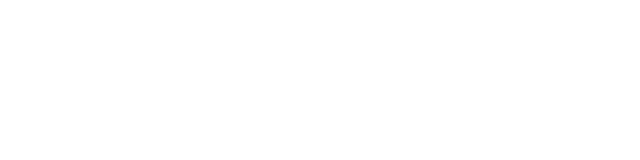
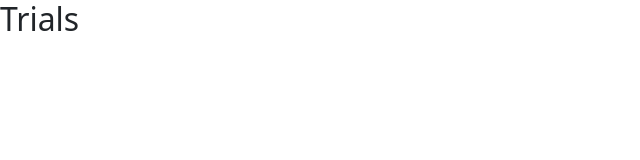
Before and after one commit to Kidd-nash/Task-Project, a React (Create React App) app: page /trials in a window 1280 px wide. Before the commit this address had no page. Shown: the top 160 px of the page, without its empty margins (0-640 px from the left). Built offline with nearby package versions, Linux system fonts and the light colour scheme.

Commit message:
trials to test out things im confused and new to...

```diff
--- a/src/App.js
+++ b/src/App.js
@@ -1,12 +1,14 @@
 import { BrowserRouter as Router, Routes, Route, Link } from "react-router-dom";
 import AppOne from "./AppOne";
 import AppTwo from "./AppTwo";
+import Trials from "./Trials";
 
 function Home() {
   return (
     <div>
       <Link to="/app1" className="btn btn-primary m-2">App One</Link>
       <Link to="/app2" className="btn btn-secondary m-2">App Two</Link>
+      <Link to="/trials" className="btn btn-warning m-2">Trials</Link>
     </div>
   );
 }
@@ -18,6 +20,7 @@
         <Route path="/" element={<Home />} />
         <Route path="/app1" element={<AppOne />} />
         <Route path="/app2" element={<AppTwo />} />
+        <Route path="/trials" element={<Trials />}/>
       </Routes>
     </Router>
   );
--- /dev/null
+++ b/src/Trials.js
@@ -0,0 +1,10 @@
+function Trials() {
+
+    return (
+        <div>
+            <h2>Trials</h2>
+        </div>
+    )
+}
+
+export default Trials;
```
